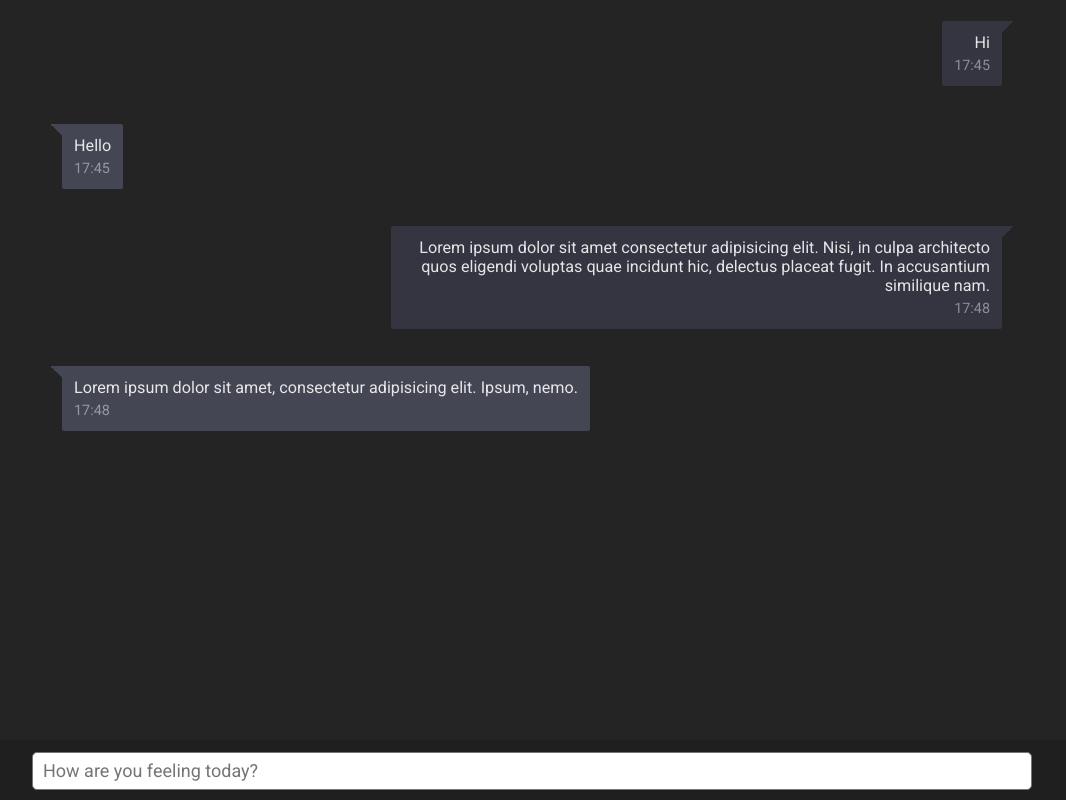
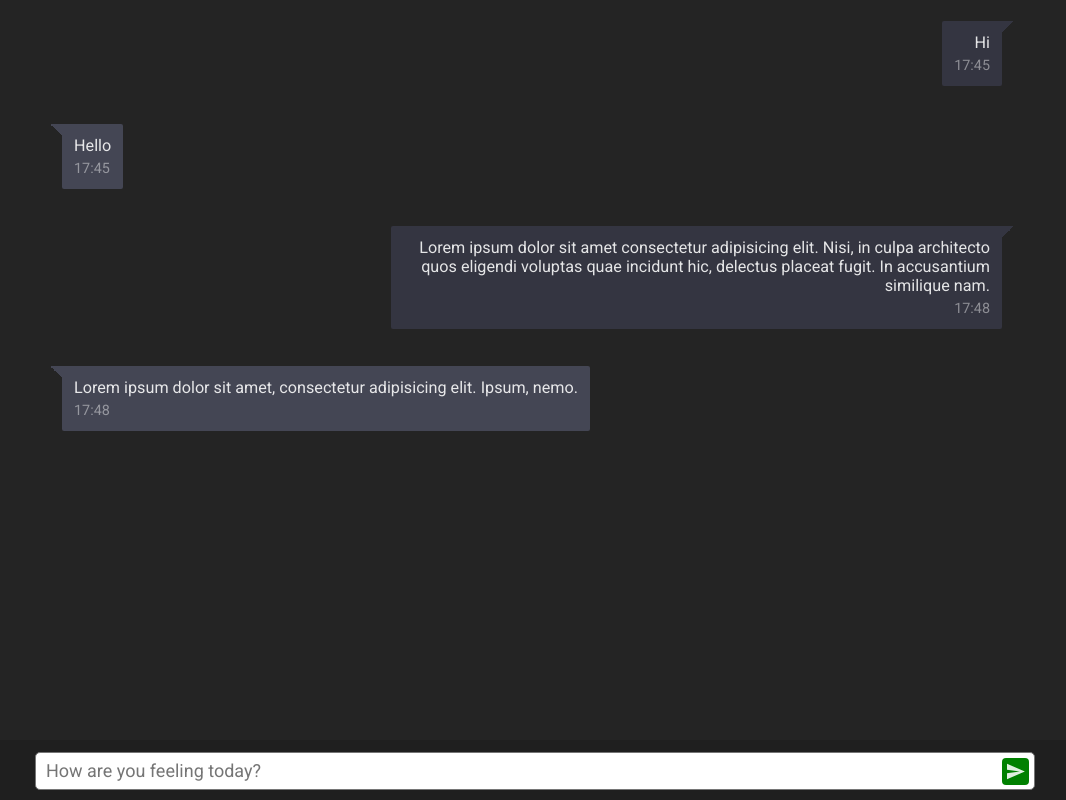
Before and after one commit to ChinmayBarik214/MedGPT, a React (Vite) app in the folder test-world/: page / in a window 1280 px wide. Shown: the whole page, without its empty margins (108-1174 px from the left). Built offline with nearby package versions, Linux system fonts and the light colour scheme.

Commit message:
added button

```diff
--- a/test-world/src/App.jsx
+++ b/test-world/src/App.jsx
@@ -2,7 +2,6 @@ import React, { useState } from 'react';
 import './App.css';
 import ChatWindow from './ChatWindow';
 import InputBox from './InputBox';
-import SendIcon from '@mui/icons-material/Send';
 
 function App() {
   return (
--- a/test-world/src/InputBox.css
+++ b/test-world/src/InputBox.css
@@ -1,6 +1,7 @@
 .input-area {
     display: flex;
     justify-content: center;
+    align-items: center;
     width: 100%;
     height: 60px;
     background-color: var(--color-input-bg);
@@ -38,3 +39,12 @@
     resize: none;
     overflow-y: hidden;
 }
+.send-btn {
+    cursor: pointer;
+    background-color: var(--color-send-btn-bg);
+    margin-left: -32.9px;
+    margin-top: 2.2px;
+    border-radius: 4px;
+    padding: 3.3px;
+    z-index: 1;
+}
--- a/test-world/src/InputBox.jsx
+++ b/test-world/src/InputBox.jsx
@@ -1,5 +1,6 @@
 import React, { useRef, useState } from 'react';
 import './InputBox.css';
+import SendIcon from '@mui/icons-material/Send';
 
 function InputBox() {
     const textareaRef = useRef(null);
@@ -30,6 +31,8 @@ function InputBox() {
             onChange={handleTextareaChange}
         />
         </div>
+        {/* Send button */}
+        <SendIcon className='send-btn' />
     </div>
   )
 }
```
